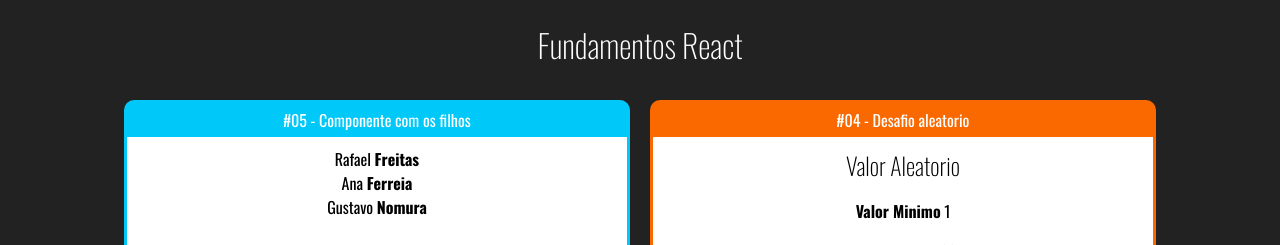
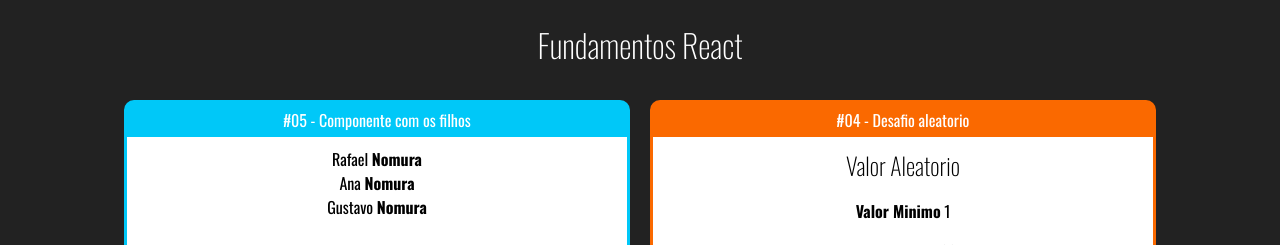
Before and after one commit to rafaelhfreitas/curso-react, a React (Create React App) app: page / in a window 1280 px wide. Shown: the top 245 px of the page. Built offline with nearby package versions, Linux system fonts and the light colour scheme.

Commit message:
Refactoring component to use cloneElement to using props of parent component

```diff
--- a/src/App.jsx
+++ b/src/App.jsx
@@ -8,6 +8,7 @@ import Fragment from './components/basicos/Fragment'
 import Random from './components/basicos/Random'
 import WithParameter from './components/basicos/WithParameter'
 import Family from './components/basicos/Family'
+import FamilyMember from './components/basicos/FamilyMember'
 
 export default (props) => {
     return (
@@ -16,7 +17,11 @@ export default (props) => {
 
             <div  className='Cards'>
                 <Card titulo='#05 - Componente com os filhos' color="#00c8F8">
-                    <Family></Family>
+                    <Family last_name='Nomura'>
+                        <FamilyMember name='Rafael' />
+                        <FamilyMember name='Ana' />
+                        <FamilyMember name='Gustavo'/>
+                    </Family>
                 </Card>
                 <Card titulo='#04 - Desafio aleatorio' color="#FA6900">
                     <Random min={1} max={60} />
--- a/src/components/basicos/Family.jsx
+++ b/src/components/basicos/Family.jsx
@@ -1,15 +1,13 @@
-import React from 'react'
+import React, { cloneElement } from 'react'
 
-import FamilyMember from './FamilyMember'
-
-
-export default (props) => {
+export default props => {
 
     return (
         <div>
-            <FamilyMember name='Rafael' last_name='Freitas'></FamilyMember>
-            <FamilyMember name='Ana' last_name='Ferreia'></FamilyMember>
-            <FamilyMember name='Gustavo' last_name='Nomura'></FamilyMember>
+            {
+                props.children.map( (child, i) => {
+                    return cloneElement(child, {...props, key: i})
+                })}
         </div>
     )
 }
--- a/src/components/basicos/FamilyMember.jsx
+++ b/src/components/basicos/FamilyMember.jsx
@@ -4,4 +4,5 @@ import React from 'react'
 export default (props) => {
 
 return <div> { props.name } <strong> { props.last_name} </strong></div>
+
 }
```
